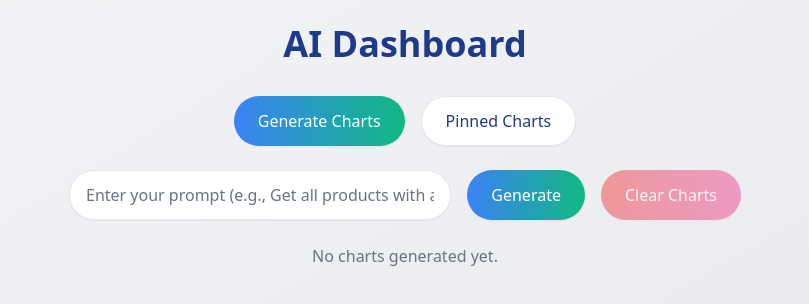
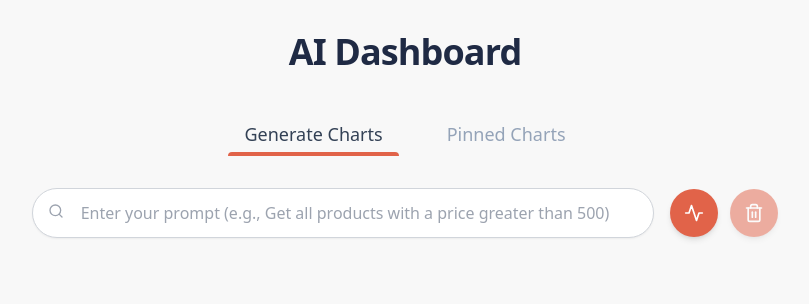
Before and after one commit to alifrahman363/AI-Dashboard, a Next.js app in the folder fe-dashboard/: page / in a window 1280 px wide. Shown: the top 304 px of the page, without its empty margins (235-1044 px from the left). Built offline with nearby package versions, Linux system fonts and the light colour scheme.

Commit message:
color pallete changed

```diff
--- a/fe-dashboard/src/app/page.tsx
+++ b/fe-dashboard/src/app/page.tsx
@@ -4,6 +4,9 @@ import { useState, useEffect } from 'react';
 import axios from 'axios';
 import ChartCard from '../components/ChartCard';
 import { ChartData } from '../types';
+import { FiRefreshCw } from 'react-icons/fi';
+import Tabs from '../components/Tabs';
+import ChartForm from '../components/ChartForm';
 
 export default function Home() {
   const [prompt, setPrompt] = useState<string>('');
@@ -61,14 +64,12 @@ export default function Home() {
   };
 
   const pinChart = async (chartData: ChartData) => {
-    // Assuming you have an endpoint to pin a chart
     try {
       await axios.post('http://localhost:3000/pinned-charts/pin', {
         prompt: chartData.prompt,
         query: chartData.query,
         chartType: chartData.chartType,
       });
-      // Fetch pinned charts again to update the list
       await fetchPinnedCharts();
     } catch (err: any) {
       setError(err.response?.data?.message || 'Failed to pin chart');
@@ -76,10 +77,8 @@ export default function Home() {
   };
 
   const unpinChart = async (pinnedChartId: number) => {
-    // Assuming you have an endpoint to unpin a chart
     try {
       await axios.post(`http://localhost:3000/pinned-charts/${pinnedChartId}/unpin`);
-      // Fetch pinned charts again to update the list
       await fetchPinnedCharts();
     } catch (err: any) {
       setError(err.response?.data?.message || 'Failed to unpin chart');
@@ -87,68 +86,33 @@ export default function Home() {
   };
 
   return (
-    <div className="min-h-screen bg-gradient-to-br from-[#F3F4F6] to-[#E5E7EB] p-6 flex flex-col items-center">
-      <h1 className="text-4xl font-bold text-[#1E3A8A] mb-8">AI Dashboard</h1>
+    <div className="min-h-screen bg-[#F8F8F8] p-8 flex flex-col items-center">
+      <h1 className="text-4xl font-extrabold text-[#1F2A44] mb-10 tracking-tight">AI Dashboard</h1>
 
       {/* Tabs */}
-      <div className="flex space-x-4 mb-6">
-        <button
-          onClick={() => handleTabChange('generate')}
-          className={`px-6 py-3 rounded-full font-medium transition-all duration-200 shadow-sm hover:shadow-lg hover:scale-105 active:scale-95 ${activeTab === 'generate'
-            ? 'bg-gradient-to-r from-[#3B82F6] to-[#10B981] text-white'
-            : 'bg-white text-[#1E3A8A] border border-[#E5E7EB]'
-            }`}
-        >
-          Generate Charts
-        </button>
-        <button
-          onClick={() => handleTabChange('pinned')}
-          className={`px-6 py-3 rounded-full font-medium transition-all duration-200 shadow-sm hover:shadow-lg hover:scale-105 active:scale-95 ${activeTab === 'pinned'
-            ? 'bg-gradient-to-r from-[#3B82F6] to-[#10B981] text-white'
-            : 'bg-white text-[#1E3A8A] border border-[#E5E7EB]'
-            }`}
-        >
-          Pinned Charts
-        </button>
-      </div>
+      <Tabs activeTab={activeTab} setActiveTab={handleTabChange} />
 
       {/* Generate Charts Tab */}
       {activeTab === 'generate' && (
-        <>
-          <form onSubmit={handleSubmit} className="w-full max-w-2xl mb-6 flex flex-col sm:flex-row gap-4">
-            <input
-              type="text"
-              value={prompt}
-              onChange={(e) => setPrompt(e.target.value)}
-              placeholder="Enter your prompt (e.g., Get all products with a price greater than 500)"
-              className="flex-1 px-4 py-3 rounded-full bg-white border border-[#E5E7EB] text-[#1E3A8A] placeholder-[#6B7280] focus:outline-none focus:ring-2 focus:ring-[#3B82F6] shadow-sm"
-            />
-            <button
-              type="submit"
-              disabled={loading}
-              className="px-6 py-3 bg-gradient-to-r from-[#3B82F6] to-[#10B981] text-white rounded-full font-medium shadow-sm hover:brightness-110 hover:shadow-lg hover:scale-105 active:scale-95 transition-all duration-200 disabled:opacity-50 disabled:cursor-not-allowed"
-            >
-              {loading ? 'Generating...' : 'Generate'}
-            </button>
-            <button
-              type="button"
-              onClick={clearCharts}
-              disabled={charts.length === 0}
-              className="px-6 py-3 bg-gradient-to-r from-[#EF4444] to-[#EC4899] text-white rounded-full font-medium shadow-sm hover:brightness-110 hover:shadow-lg hover:scale-105 active:scale-95 transition-all duration-200 disabled:opacity-50 disabled:cursor-not-allowed"
-            >
-              Clear Charts
-            </button>
-          </form>
+        <div className="w-full max-w-4xl">
+          <ChartForm
+            prompt={prompt}
+            setPrompt={setPrompt}
+            onSubmit={handleSubmit}
+            loading={loading}
+            chartDataListLength={charts.length}
+            onClear={clearCharts}
+          />
 
           {error && (
-            <div className="w-full max-w-2xl mb-6 p-4 bg-[#FEE2E2] text-[#DC2626] rounded-lg shadow-sm">
+            <div className="w-full mb-6 p-4 bg-[#FFF1F2] text-[#E11D48] rounded-xl shadow-sm border border-[#E11D48]/20">
               {error}
             </div>
           )}
 
           <div className="w-full overflow-x-auto snap-x snap-mandatory flex gap-6 pb-4 justify-center items-center">
             {charts.length === 0 ? (
-              <p className="text-[#6B7280] text-center w-full">No charts generated yet.</p>
+              <div></div>
             ) : (
               charts.map((chart, index) => (
                 <ChartCard
@@ -160,20 +124,29 @@ export default function Home() {
               ))
             )}
           </div>
-        </>
+        </div>
       )}
 
       {/* Pinned Charts Tab */}
       {activeTab === 'pinned' && (
         <div className="w-full max-w-5xl">
           {loading ? (
-            <p className="text-[#1E3A8A] text-center">Loading pinned charts...</p>
+            <div className="w-full flex justify-center items-center p-12">
+              <div className="w-12 h-12 border-4 border-[#3B82F6] border-t-transparent rounded-full animate-spin"></div>
+            </div>
           ) : error ? (
-            <div className="w-full p-4 bg-[#FEE2E2] text-[#DC2626] rounded-lg shadow-sm">
+            <div className="w-full p-4 bg-[#FFF1F2] text-[#E11D48] rounded-xl shadow-sm border border-[#E11D48]/20">
               {error}
             </div>
           ) : pinnedCharts.length === 0 ? (
-            <p className="text-[#6B7280] text-center">No pinned charts available.</p>
+            <div className="text-[#6B7280] text-center w-full p-12 border-2 border-dashed border-[#D1D5DB] rounded-xl bg-white shadow-sm">
+              <div className="flex flex-col items-center gap-4">
+                <div className="text-[#9CA3AF] animate-pulse">
+                  <FiRefreshCw size={36} />
+                </div>
+                <p className="text-lg">No pinned charts available. Generate and pin charts to see them here.</p>
+              </div>
+            </div>
           ) : (
             <div className="w-full overflow-x-auto snap-x snap-mandatory flex gap-6 pb-4">
               {pinnedCharts.map((chart, index) => (
--- a/fe-dashboard/src/components/ChartCard.tsx
+++ b/fe-dashboard/src/components/ChartCard.tsx
@@ -34,7 +34,7 @@ export default function ChartCard({ chartData, onPin, onUnpin }: ChartCardProps)
     return (
         <div className="flex-shrink-0 w-[400px] sm:w-[450px] md:w-[500px] bg-white p-6 rounded-3xl shadow-lg border border-[#E5E7EB] snap-center">
             <div className="flex justify-between items-center mb-4">
-                <h2 className="text-lg font-semibold text-[#1E3A8A] text-center flex items-center gap-2">
+                <h2 className="text-lg font-semibold text-[#6b6a69] text-center flex items-center gap-2">
                     {chartData.title}
                     {isPinned && (
                         <span className="text-[#10B981] text-sm flex items-center gap-1">
@@ -45,14 +45,14 @@ export default function ChartCard({ chartData, onPin, onUnpin }: ChartCardProps)
                 {isPinned ? (
                     <button
                         onClick={() => onUnpin(chartData.pinnedChartId!, chartData)}
-                        className="px-4 py-2 bg-gradient-to-r from-[#EF4444] to-[#EC4899] text-white rounded-full font-medium shadow-sm hover:brightness-110 hover:shadow-lg hover:scale-105 active:scale-95 transition-all duration-200"
+                        className="px-4 py-2 bg-[#E16349] text-white rounded-full font-medium shadow-sm hover:brightness-110 hover:shadow-lg hover:scale-105 active:scale-95 transition-all duration-200"
                     >
                         Unpin
                     </button>
                 ) : (
                     <button
                         onClick={() => onPin(chartData)}
-                        className="px-4 py-2 bg-gradient-to-r from-[#3B82F6] to-[#10B981] text-white rounded-full font-medium shadow-sm hover:brightness-110 hover:shadow-lg hover:scale-105 active:scale-95 transition-all duration-200"
+                        className="px-4 py-2 bg-[#e05959] text-white rounded-full font-medium shadow-sm hover:brightness-110 hover:shadow-lg hover:scale-105 active:scale-95 transition-all duration-200"
                     >
                         Pin
                     </button>
--- a/fe-dashboard/src/components/ChartForm.tsx
+++ b/fe-dashboard/src/components/ChartForm.tsx
@@ -1,6 +1,6 @@
 'use client';
 
-import { FiTrash2 } from 'react-icons/fi';
+import { FiSearch, FiTrash2, FiActivity } from 'react-icons/fi';
 
 interface ChartFormProps {
     prompt: string;
@@ -11,34 +11,56 @@ interface ChartFormProps {
     onClear: () => void;
 }
 
-export default function ChartForm({ prompt, setPrompt, onSubmit, loading, chartDataListLength, onClear }: ChartFormProps) {
+export default function ChartForm({
+    prompt,
+    setPrompt,
+    onSubmit,
+    loading,
+    chartDataListLength,
+    onClear,
+}: ChartFormProps) {
     return (
-        <div className="w-full max-w-2xl flex items-center justify-between gap-4 mb-12">
-            <form onSubmit={onSubmit} className="flex items-center gap-4 flex-1">
+
+        <form onSubmit={onSubmit} className="w-10/12 max-w-3xl mx-auto mb-8 flex flex-col sm:flex-row gap-4 justify-center items-center">
+            <div className="relative flex-1">
+                <span className="absolute left-4 top-1/2 transform -translate-y-1/2 text-[#9CA3AF] w-5 h-5">
+                    <FiSearch />
+                </span>
                 <input
                     type="text"
                     value={prompt}
                     onChange={(e) => setPrompt(e.target.value)}
-                    placeholder="Ask something like 'All products with price'"
-                    className="flex-1 px-5 py-4 bg-white border border-[#E5E7EB] rounded-full shadow-sm focus:outline-none focus:ring-2 focus:ring-[#3B82F6] focus:border-transparent text-[#1E3A8A] placeholder-gray-500 transition-all duration-300 hover:shadow-md"
+                    placeholder="Enter your prompt (e.g., Get all products with a price greater than 500)"
+                    className="w-full pl-12 pr-4 py-3 rounded-full bg-white border border-[#D1D5DB] text-[#1F2A44] placeholder-[#9CA3AF] focus:outline-none focus:ring-2 focus:ring-[#E16349] focus:border-transparent shadow-sm transition-all duration-200"
                 />
+            </div>
+            <div className="flex gap-3">
                 <button
                     type="submit"
                     disabled={loading}
-                    className="px-6 py-4 bg-gradient-to-r from-[#3B82F6] to-[#10B981] text-white rounded-full font-medium shadow-sm hover:brightness-110 hover:shadow-lg hover:scale-105 active:scale-95 transition-all duration-200 disabled:opacity-50 disabled:cursor-not-allowed"
+                    className="relative w-12 h-12 flex items-center justify-center rounded-full bg-[#E16349] text-white shadow-md hover:from-[#2563EB] hover:to-[#3B82F6] hover:shadow-lg hover:scale-105 active:scale-95 transition-all duration-200 disabled:opacity-50 disabled:cursor-not-allowed group"
                 >
-                    {loading ? 'Loading...' : 'Generate'}
+                    {loading ? (
+                        <div className="w-6 h-6 border-2 border-white border-t-transparent rounded-full animate-spin"></div>
+                    ) : (
+                        <FiActivity size={20} />
+                    )}
+                    <span className="absolute top-14 left-1/2 transform -translate-x-1/2 px-3 py-1 bg-[#1F2A44] text-white text-sm rounded-lg opacity-0 group-hover:opacity-100 transition-opacity duration-200">
+                        Generate
+                    </span>
                 </button>
-            </form>
-            {chartDataListLength > 0 && (
                 <button
+                    type="button"
                     onClick={onClear}
-                    className="p-4 bg-gradient-to-r from-[#EF4444] to-[#EC4899] text-white rounded-full font-medium shadow-sm hover:brightness-110 hover:shadow-lg hover:scale-105 active:scale-95 transition-all duration-200 flex items-center"
-                    title="Clear Charts"
+                    disabled={chartDataListLength === 0}
+                    className="relative w-12 h-12 flex items-center justify-center rounded-full bg-[#E16349] text-white shadow-md hover:from-[#DC2626] hover:to-[#EF4444] hover:shadow-lg hover:scale-105 active:scale-95 transition-all duration-200 disabled:opacity-50 disabled:cursor-not-allowed group"
                 >
                     <FiTrash2 size={20} />
+                    <span className="absolute top-14 left-1/2 transform -translate-x-1/2 px-3 py-1 bg-[#1F2A44] text-white text-sm rounded-lg opacity-0 group-hover:opacity-100 transition-opacity duration-200">
+                        Clear
+                    </span>
                 </button>
-            )}
-        </div>
+            </div>
+        </form>
     );
 }
--- a/fe-dashboard/src/components/Tabs.tsx
+++ b/fe-dashboard/src/components/Tabs.tsx
@@ -7,27 +7,27 @@ interface TabsProps {
 
 export default function Tabs({ activeTab, setActiveTab }: TabsProps) {
     return (
-        <div className="w-full max-w-2xl flex justify-center mb-8">
-            <div className="flex space-x-4 bg-[#E5E7EB] rounded-full p-1">
+        <div className="relative flex space-x-8 mb-8">
             <button
                 onClick={() => setActiveTab('generate')}
-                    className={`px-6 py-2 rounded-full font-medium shadow-sm transition-all duration-200 ${activeTab === 'generate'
-                            ? 'bg-gradient-to-r from-[#3B82F6] to-[#10B981] text-white'
-                            : 'bg-transparent text-[#4B5563] hover:bg-[#D1D5DB] hover:shadow-md'
+                className={`relative px-4 py-2 text-lg font-medium transition-colors duration-300 ${activeTab === 'generate' ? 'text-slate-700' : 'text-slate-400 hover:text-[#1F2A44]'
                     }`}
             >
                 Generate Charts
+                {activeTab === 'generate' && (
+                    <span className="absolute bottom-0 left-0 w-full h-1 bg-[#E16349] rounded-t-md animate-slide-in" />
+                )}
             </button>
             <button
                 onClick={() => setActiveTab('pinned')}
-                    className={`px-6 py-2 rounded-full font-medium shadow-sm transition-all duration-200 ${activeTab === 'pinned'
-                            ? 'bg-gradient-to-r from-[#3B82F6] to-[#10B981] text-white'
-                            : 'bg-transparent text-[#4B5563] hover:bg-[#D1D5DB] hover:shadow-md'
+                className={`relative px-4 py-2 text-lg font-medium transition-colors duration-300 ${activeTab === 'pinned' ? 'text-slate-700' : 'text-slate-400 hover:text-[#1F2A44]'
                     }`}
             >
                 Pinned Charts
+                {activeTab === 'pinned' && (
+                    <span className="absolute bottom-0 left-0 w-full h-1 bg-[#E16349] rounded-t-md animate-slide-in" />
+                )}
             </button>
-            </div>
         </div>
     );
 }
--- a/fe-dashboard/src/styles/globals.css
+++ b/fe-dashboard/src/styles/globals.css
@@ -47,3 +47,17 @@ body {
     }
   }
 }
+
+@keyframes slide-in {
+  0% {
+    width: 0;
+  }
+
+  100% {
+    width: 100%;
+  }
+}
+
+.animate-slide-in {
+  animation: slide-in 0.3s ease-out forwards;
+}
--- a/package.json
+++ b/package.json
@@ -1,6 +1,7 @@
 {
   "dependencies": {
     "chart.js": "^4.4.9",
+    "commitizen": "^4.3.1",
     "react-chartjs-2": "^5.3.0",
     "react-icons": "^5.5.0"
   }
```
Also changed, not shown: 2 other files (tests, documents, lock files or other folders). Lines whose indentation alone changed are shown as unchanged.
